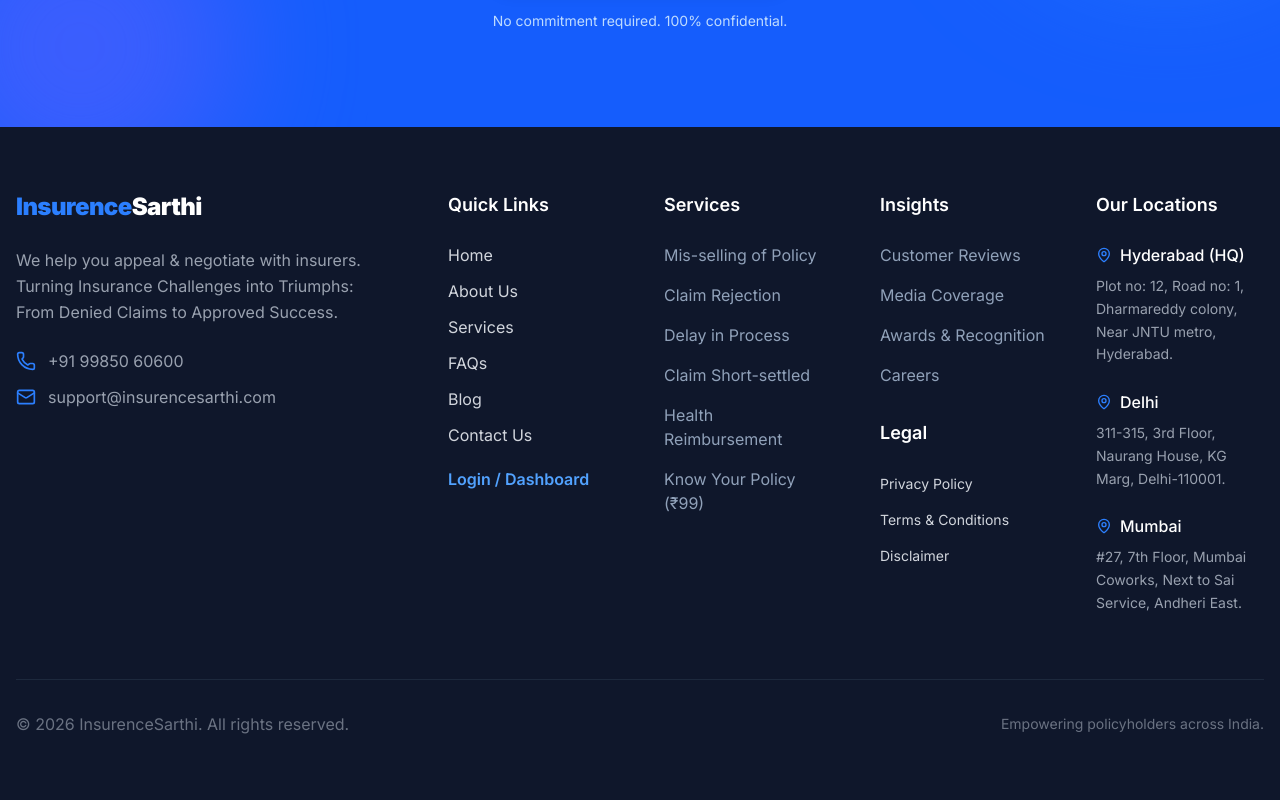
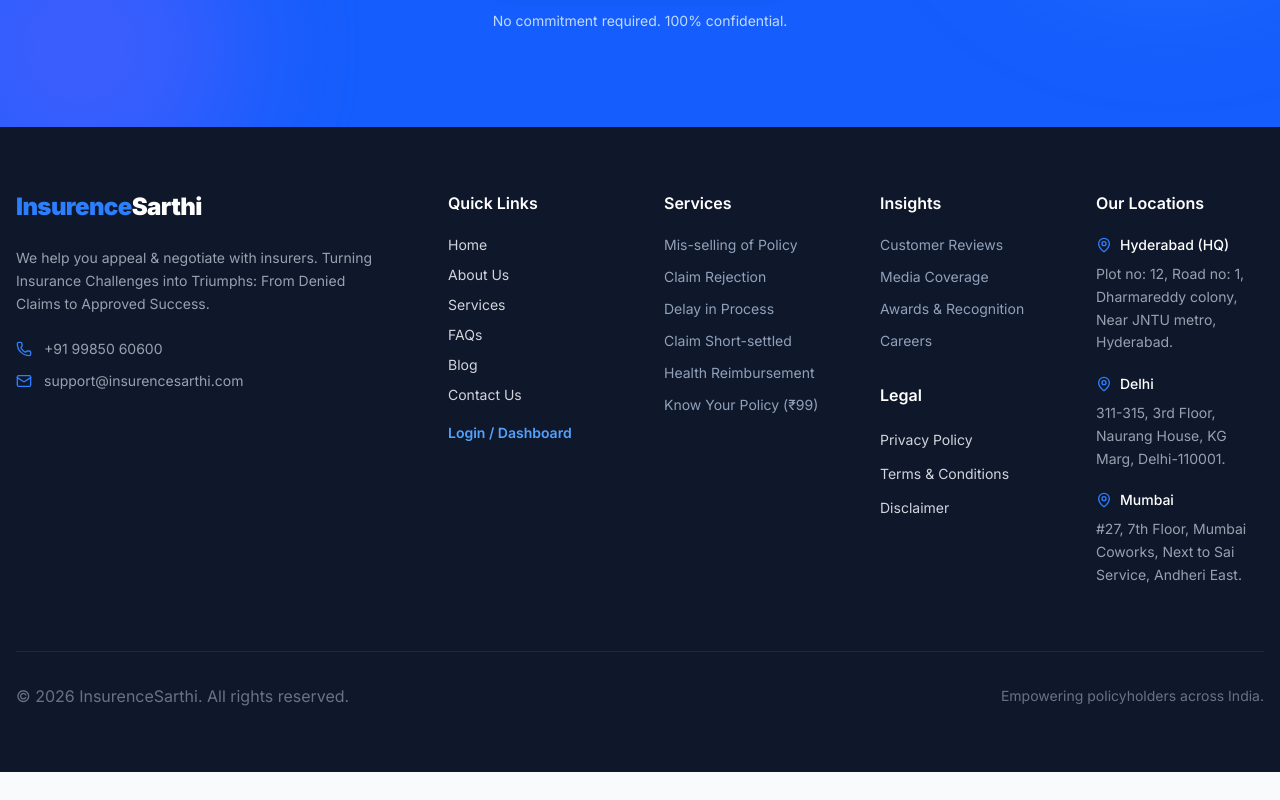
Before and after one commit to inspirexcellence/claimmitra, a Next.js app: page / in a window 1280 px wide. Shown: the part 6013-6813 px from the top of the page. After the commit the page ends 6785 px from the top, so only its background shows below. Built offline with nearby package versions, Linux system fonts and the light colour scheme; no server answers.

Commit message:
Fix footer: make texts smaller and prevent contact info wrapping

```diff
--- a/src/components/layout/footer.tsx
+++ b/src/components/layout/footer.tsx
@@ -13,16 +13,16 @@
               <span className="text-blue-500">Insurence</span>
               <span className="text-white">Sarthi</span>
             </h3>
-            <p className="text-gray-400 mb-6 leading-relaxed">
+            <p className="text-gray-400 text-sm mb-6 leading-relaxed pr-2">
               We help you appeal & negotiate with insurers. Turning Insurance Challenges into Triumphs: From Denied Claims to Approved Success.
             </p>
-            <div className="space-y-3">
-              <a href="tel:+919985060600" className="flex items-center text-gray-400 hover:text-white transition group">
-                <Phone className="w-5 h-5 mr-3 text-blue-500 group-hover:text-blue-400" />
+            <div className="space-y-3 text-sm">
+              <a href="tel:+919985060600" className="flex items-center text-gray-400 hover:text-white transition group whitespace-nowrap">
+                <Phone className="w-4 h-4 mr-3 text-blue-500 group-hover:text-blue-400 shrink-0" />
                 +91 99850 60600
               </a>
-              <a href="mailto:support@insurencesarthi.com" className="flex items-center text-gray-400 hover:text-white transition group">
-                <Mail className="w-5 h-5 mr-3 text-blue-500 group-hover:text-blue-400" />
+              <a href="mailto:support@insurencesarthi.com" className="flex items-center text-gray-400 hover:text-white transition group whitespace-nowrap">
+                <Mail className="w-4 h-4 mr-3 text-blue-500 group-hover:text-blue-400 shrink-0" />
                 support@insurencesarthi.com
               </a>
             </div>
@@ -30,8 +30,8 @@
 
           {/* Quick Links */}
           <div className="lg:col-span-1">
-            <h4 className="text-white font-semibold text-lg mb-6">Quick Links</h4>
-            <ul className="space-y-3">
+            <h4 className="text-white font-semibold text-base mb-5">Quick Links</h4>
+            <ul className="space-y-2.5 text-sm">
               <li><Link href="/" className="hover:text-blue-400 transition">Home</Link></li>
               <li><Link href="/about" className="hover:text-blue-400 transition">About Us</Link></li>
               <li><Link href="/services" className="hover:text-blue-400 transition">Services</Link></li>
@@ -44,8 +44,8 @@
 
           {/* Services */}
           <div className="lg:col-span-1">
-            <h3 className="font-semibold text-lg mb-6 text-white">Services</h3>
-            <ul className="space-y-4">
+            <h3 className="font-semibold text-base mb-5 text-white">Services</h3>
+            <ul className="space-y-3 text-sm">
               <li><Link href="/services/mis-selling" className="text-slate-400 hover:text-white transition-colors">Mis-selling of Policy</Link></li>
               <li><Link href="/services/refile-claim" className="text-slate-400 hover:text-white transition-colors">Claim Rejection</Link></li>
               <li><Link href="/services/delay-in-claim" className="text-slate-400 hover:text-white transition-colors">Delay in Process</Link></li>
@@ -57,16 +57,16 @@
 
           {/* Insights & Legal */}
           <div className="lg:col-span-1">
-            <h3 className="font-semibold text-lg mb-6 text-white">Insights</h3>
-            <ul className="space-y-4 mb-8">
+            <h3 className="font-semibold text-base mb-5 text-white">Insights</h3>
+            <ul className="space-y-3 mb-8 text-sm">
               <li><Link href="/testimonials" className="text-slate-400 hover:text-white transition-colors">Customer Reviews</Link></li>
               <li><Link href="/media-coverage" className="text-slate-400 hover:text-white transition-colors">Media Coverage</Link></li>
               <li><Link href="/awards" className="text-slate-400 hover:text-white transition-colors">Awards & Recognition</Link></li>
               <li><Link href="/career" className="text-slate-400 hover:text-white transition-colors">Careers</Link></li>
             </ul>
 
-            <h3 className="font-semibold text-lg mb-6 text-white">Legal</h3>
-            <ul className="space-y-3">
+            <h3 className="font-semibold text-base mb-5 text-white">Legal</h3>
+            <ul className="space-y-2.5">
               <li><Link href="/privacy-policy" className="hover:text-blue-400 transition text-sm">Privacy Policy</Link></li>
               <li><Link href="/terms" className="hover:text-blue-400 transition text-sm">Terms & Conditions</Link></li>
               <li><Link href="/disclaimer" className="hover:text-blue-400 transition text-sm">Disclaimer</Link></li>
@@ -75,22 +75,22 @@
 
           {/* Branches */}
           <div className="lg:col-span-1">
-            <h4 className="text-white font-semibold text-lg mb-6">Our Locations</h4>
-            <div className="space-y-6">
+            <h4 className="text-white font-semibold text-base mb-5">Our Locations</h4>
+            <div className="space-y-5">
               <div>
-                <h5 className="text-white font-medium mb-2 flex items-center"><MapPin className="w-4 h-4 mr-2 text-blue-500"/> Hyderabad (HQ)</h5>
+                <h5 className="text-white text-sm font-medium mb-2 flex items-center"><MapPin className="w-4 h-4 mr-2 text-blue-500"/> Hyderabad (HQ)</h5>
                 <p className="text-gray-400 text-sm leading-relaxed">
                   Plot no: 12, Road no: 1, Dharmareddy colony, Near JNTU metro, Hyderabad.
                 </p>
               </div>
               <div>
-                <h5 className="text-white font-medium mb-2 flex items-center"><MapPin className="w-4 h-4 mr-2 text-blue-500"/> Delhi</h5>
+                <h5 className="text-white text-sm font-medium mb-2 flex items-center"><MapPin className="w-4 h-4 mr-2 text-blue-500"/> Delhi</h5>
                 <p className="text-gray-400 text-sm leading-relaxed">
                   311-315, 3rd Floor, Naurang House, KG Marg, Delhi-110001.
                 </p>
               </div>
               <div>
-                <h5 className="text-white font-medium mb-2 flex items-center"><MapPin className="w-4 h-4 mr-2 text-blue-500"/> Mumbai</h5>
+                <h5 className="text-white text-sm font-medium mb-2 flex items-center"><MapPin className="w-4 h-4 mr-2 text-blue-500"/> Mumbai</h5>
                 <p className="text-gray-400 text-sm leading-relaxed">
                   #27, 7th Floor, Mumbai Coworks, Next to Sai Service, Andheri East.
                 </p>
```
